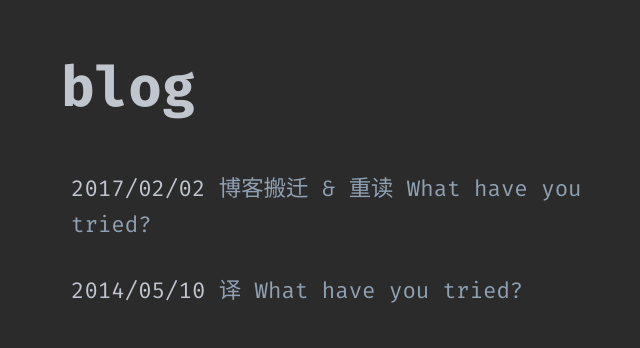
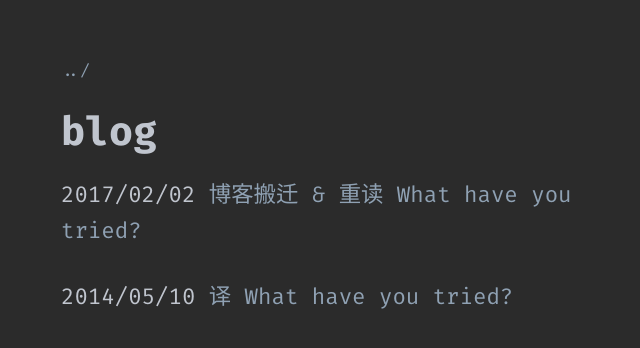
Before and after one commit to wyudong/blog, a Jekyll site: the page built from blog/index.html, in a window 1280 px wide. Shown: the top 348 px of the page, without its empty margins (279-919 px from the left). Built offline with Jekyll 4.4.1, drawn with Linux system fonts in a browser that asks for light colours.

Commit message:
Update /blog title style

```diff
--- a/assets/css/main.scss
+++ b/assets/css/main.scss
@@ -83,8 +83,13 @@ blockquote {
 .blog {
     padding-bottom: 30px;
 
+    &__title {
+        @include heading($font-size-h1, 700, 30px, 20px);
+    }
+
     ul li {
         margin-bottom: 20px;
+        padding-left: 0;
         font-size: $font-size-h5;
         line-height: $line-height-main;
     }
--- a/blog/index.html
+++ b/blog/index.html
@@ -2,11 +2,9 @@
 layout: default
 ---
 
-<div class="header">
-    <h1>blog</h1>
-</div>
-
 <div class="blog">
+    <a class="blog__back" href="../">../</a>
+    <h1 class="blog__title">blog</h1>
     <ul>
         {% for post in site.posts %}
         <li>
```
